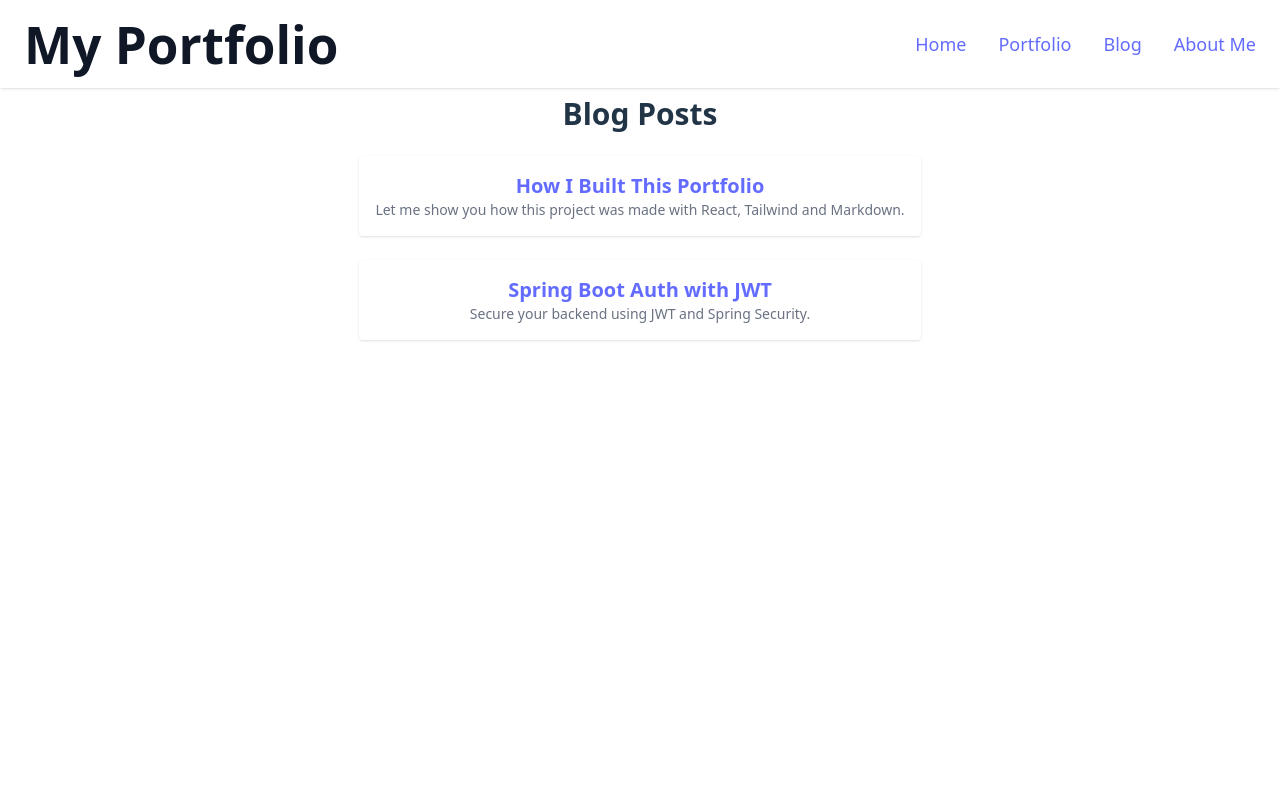
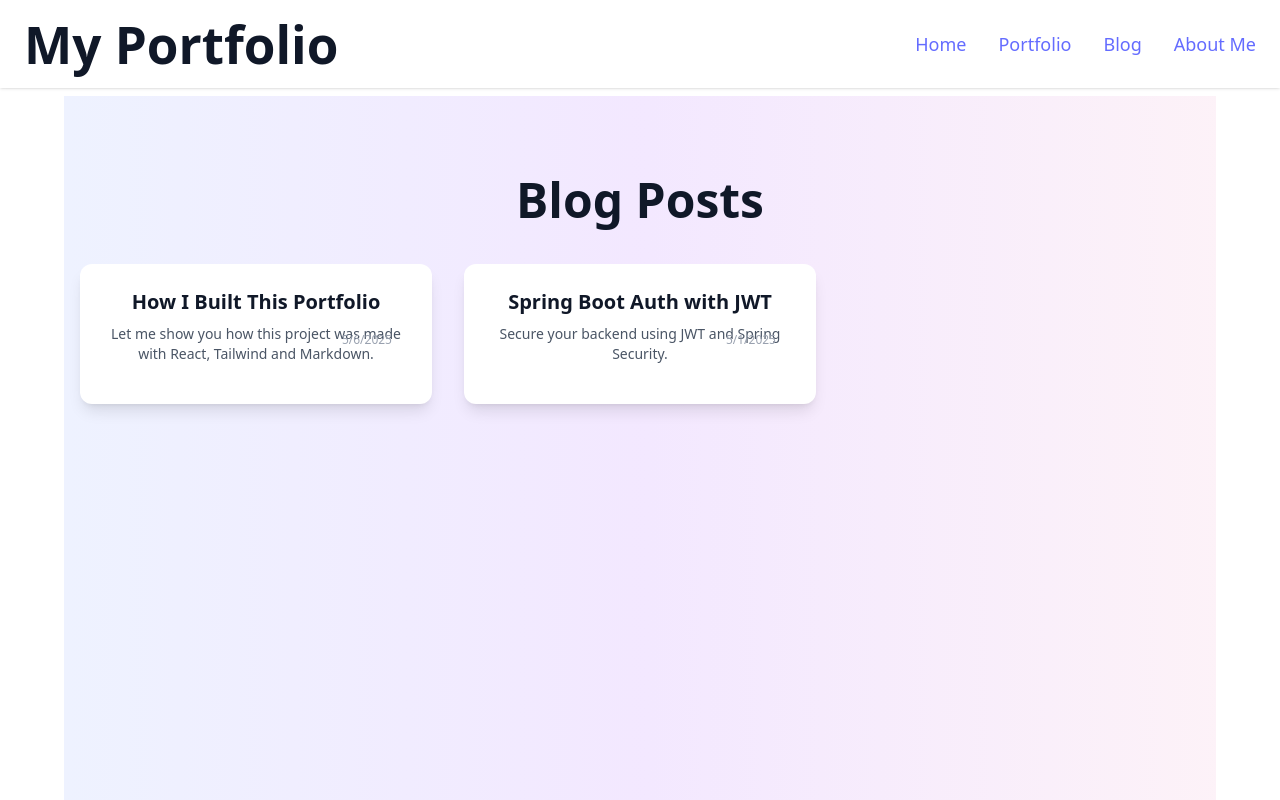
Before and after one commit to Senegalion/Dev-Portfolio-Blog, a React (Vite) app: page /blog in a window 1280 px wide. Shown: the top 800 px of the page. Built offline with nearby package versions, Linux system fonts and the light colour scheme.

Commit message:
corrected visualization of blog page and each post

```diff
--- /dev/null
+++ b/public/posts/how-i-built-this.md
@@ -0,0 +1,24 @@
+---
+title: "How I Built This Portfolio"
+date: "2025-05-06"
+---
+
+# How I Built This Portfolio
+
+This site is made with React + TypeScript, styled using TailwindCSS. Blog posts are loaded via Markdown and routing is handled by React Router.
+
+### Technologies Used:
+
+- **React** for the front-end framework.
+- **TypeScript** for type safety.
+- **TailwindCSS** for utility-first CSS styling.
+- **Markdown** for writing posts.
+- **React Router** for routing.
+
+I used the following approach for the development:
+
+1. **Structure**: I structured the application with clean components and ensured scalability.
+2. **Styling**: I used TailwindCSS for quick styling and responsiveness.
+3. **Routing**: Each post is dynamically routed using React Router.
+
+Stay tuned for more details on the development process in upcoming posts!
--- /dev/null
+++ b/public/posts/spring-boot-auth.md
@@ -0,0 +1,26 @@
+---
+title: "Spring Boot Auth with JWT"
+date: "2025-05-01"
+---
+
+# Spring Boot Auth with JWT
+
+Here’s a simple way to protect your REST API using JWT and Spring Security. This is the same method I used in my Task Manager API.
+
+### Key Features:
+
+- **Spring Security**: A powerful tool for securing your application.
+- **JWT**: JSON Web Tokens to handle authentication.
+- **Spring Boot**: For the back-end framework.
+
+### Steps to Implement JWT in Spring Boot:
+
+1. **Add Dependencies**: Add Spring Security and JWT dependencies to your `pom.xml`.
+2. **Configure Security**: Use `HttpSecurity` to configure the security settings and enable JWT authentication.
+3. **Create JWT Utility Class**: A class for generating and validating JWT tokens.
+4. **Create Authentication Filter**: A filter to intercept requests and validate JWT tokens.
+5. **Protect Endpoints**: Secure your REST API endpoints by requiring valid tokens.
+
+### Conclusion:
+
+With these simple steps, you can easily add JWT-based authentication to your Spring Boot application and secure your API.
--- a/src/pages/Blog.tsx
+++ b/src/pages/Blog.tsx
@@ -1,3 +1,4 @@
+import { motion } from "framer-motion";
 import { Link } from "react-router-dom";
 
 const posts = [
@@ -6,28 +7,58 @@ const posts = [
     title: "How I Built This Portfolio",
     excerpt:
       "Let me show you how this project was made with React, Tailwind and Markdown.",
+    date: "2025-05-06",
   },
   {
     slug: "spring-boot-auth",
     title: "Spring Boot Auth with JWT",
     excerpt: "Secure your backend using JWT and Spring Security.",
+    date: "2025-05-01",
   },
 ];
 
 function Blog() {
   return (
-    <section className="max-w-3xl mx-auto space-y-6">
-      <h2 className="text-3xl font-bold">Blog Posts</h2>
-      {posts.map((post) => (
-        <Link
-          key={post.slug}
-          to={`/blog/${post.slug}`}
-          className="block p-4 bg-white dark:bg-gray-700 shadow rounded hover:bg-gray-50 dark:hover:bg-gray-600 transition"
+    <section className="min-h-screen bg-gradient-to-r from-indigo-50 via-purple-100 to-pink-50 dark:from-gray-900 dark:via-gray-800 dark:to-gray-700 py-20">
+      <div className="max-w-6xl mx-auto space-y-10">
+        <motion.h2
+          initial={{ opacity: 0, y: -50 }}
+          animate={{ opacity: 1, y: 0 }}
+          transition={{ duration: 0.8 }}
+          className="text-4xl md:text-5xl font-extrabold text-center text-gray-900 dark:text-white"
         >
-          <h3 className="text-xl font-semibold">{post.title}</h3>
-          <p className="text-sm text-gray-500">{post.excerpt}</p>
-        </Link>
-      ))}
+          Blog Posts
+        </motion.h2>
+
+        <div className="grid grid-cols-1 sm:grid-cols-2 lg:grid-cols-3 gap-8 px-4">
+          {posts.map((post, index) => (
+            <motion.div
+              key={post.slug}
+              initial={{ opacity: 0, y: 30 }}
+              animate={{ opacity: 1, y: 0 }}
+              transition={{ delay: index * 0.2, duration: 0.6 }}
+              className="flex justify-center"
+            >
+              <Link
+                to={`/blog/${post.slug}`}
+                className="w-full bg-white dark:bg-gray-800 shadow-lg rounded-xl overflow-hidden transform hover:scale-105 hover:shadow-xl transition duration-500 p-6"
+              >
+                <div className="relative">
+                  <h3 className="text-xl font-semibold text-gray-900 dark:text-white mb-2">
+                    {post.title}
+                  </h3>
+                  <p className="text-sm text-gray-600 dark:text-gray-300 mb-4">
+                    {post.excerpt}
+                  </p>
+                  <span className="absolute bottom-4 right-4 text-xs text-gray-400 dark:text-gray-500">
+                    {new Date(post.date).toLocaleDateString()}
+                  </span>
+                </div>
+              </Link>
+            </motion.div>
+          ))}
+        </div>
+      </div>
     </section>
   );
 }
--- a/src/pages/Post.tsx
+++ b/src/pages/Post.tsx
@@ -1,22 +1,58 @@
+import { motion } from "framer-motion";
 import { useEffect, useState } from "react";
 import ReactMarkdown from "react-markdown";
 import { useParams } from "react-router-dom";
 
 function Post() {
-  const { slug } = useParams();
-  const [content, setContent] = useState("");
+  const { slug } = useParams<{ slug: string }>();
+  const [content, setContent] = useState<string>("");
+  const [loading, setLoading] = useState<boolean>(true);
+  const [error, setError] = useState<string>("");
 
   useEffect(() => {
-    import(`../posts/${slug}.md`).then((res) =>
-      fetch(res.default)
-        .then((r) => r.text())
-        .then(setContent)
-    );
+    fetch(`/posts/${slug}.md`)
+      .then((response) => {
+        if (!response.ok) {
+          throw new Error("Post not found");
+        }
+        return response.text();
+      })
+      .then((text) => {
+        setContent(text);
+        setLoading(false);
+      })
+      .catch((err) => {
+        setError(err.message);
+        setLoading(false);
+      });
   }, [slug]);
 
+  if (loading) return <div className="text-center text-2xl">Loading...</div>;
+  if (error) return <div className="text-center text-red-600">{error}</div>;
+
   return (
-    <div className="prose dark:prose-invert max-w-3xl mx-auto">
-      <ReactMarkdown>{content}</ReactMarkdown>
+    <div className="bg-gradient-to-r from-indigo-600 via-purple-600 to-pink-600 p-10 min-h-screen flex items-center justify-center">
+      <div className="max-w-3xl mx-auto bg-white dark:bg-gray-800 shadow-2xl rounded-3xl p-12 transform transition-all hover:scale-105 hover:shadow-2xl">
+        <motion.div
+          initial={{ opacity: 0, y: 50 }}
+          animate={{ opacity: 1, y: 0 }}
+          transition={{ duration: 1, type: "spring", stiffness: 100 }}
+        >
+          <div className="text-center text-white mb-12">
+            <h1 className="text-5xl font-extrabold text-transparent bg-clip-text bg-gradient-to-r from-indigo-400 to-pink-500 mb-6">
+              {(slug ?? "").replace("-", " ").toUpperCase()}
+            </h1>
+            <p className="text-xl text-white opacity-80">
+              A journey through how I created this awesome portfolio site!
+            </p>
+          </div>
+
+          {/* Markdown Content */}
+          <div className="prose dark:prose-invert max-w-none">
+            <ReactMarkdown>{content}</ReactMarkdown>
+          </div>
+        </motion.div>
+      </div>
     </div>
   );
 }
--- a/src/posts/how-i-built-this.md
+++ /dev/null
@@ -1,8 +0,0 @@
----
-title: "How I Built This Portfolio"
-date: "2025-05-06"
----
-
-# How I Built This Portfolio
-
-This site is made with React + TypeScript, styled using TailwindCSS. Blog posts are loaded via Markdown and routing is handled by React Router.
--- a/src/posts/spring-boot-auth.md
+++ /dev/null
@@ -1,8 +0,0 @@
----
-title: "Spring Boot Auth with JWT"
-date: "2025-05-01"
----
-
-# Spring Boot Auth with JWT
-
-Here’s a simple way to protect your REST API using JWT and Spring Security. This is the same method I used in my Task Manager API.
```
